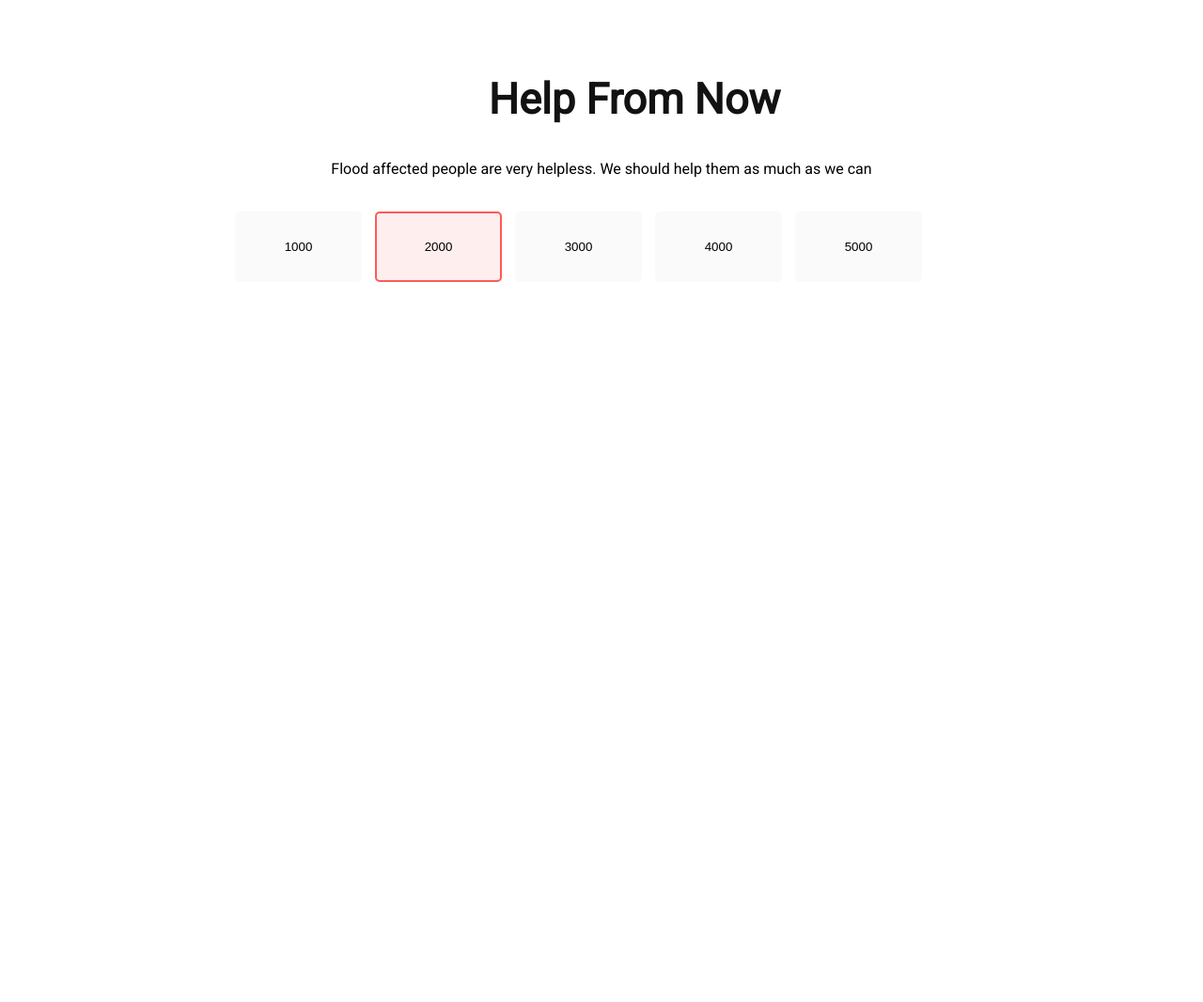
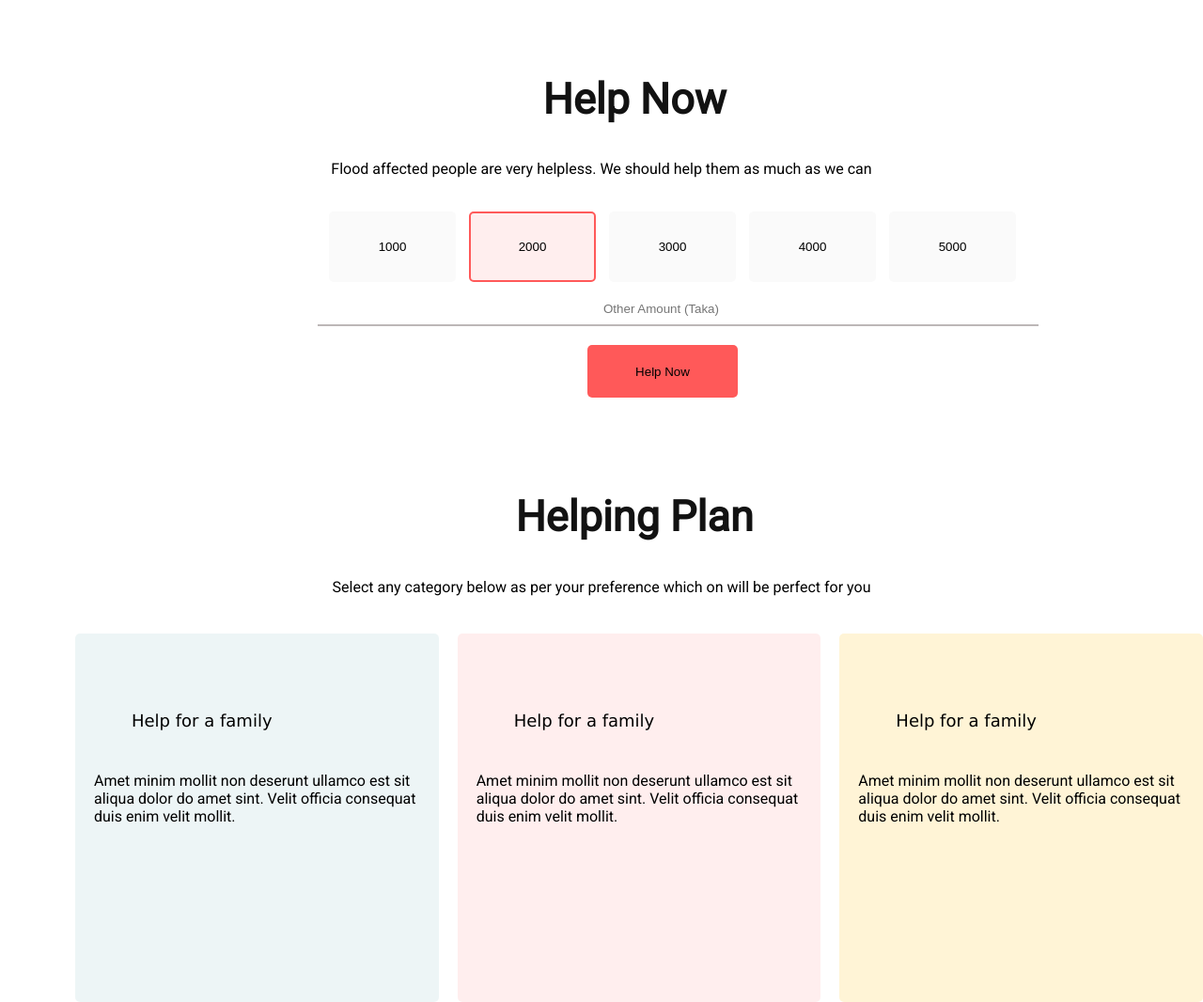
Before and after one commit to git-sohel/frist-assignment, a plain HTML site: page index.html in a window 1280 px wide. Shown: the part 692-1758 px from the top of the page at 94% size. Before the commit the page ends 992 px from the top, so only its background shows below. Drawn offline with Linux system fonts and the light colour scheme; a web font is replaced by a local one.

Commit message:
added help category

```diff
--- a/index.html
+++ b/index.html
@@ -29,13 +29,55 @@
     </section>
 
     <section class="count-area">
-        <h2 class="help-count-area">Help From Now</h2>
+        <h2 class="help-area">Help Now</h2>
         <p> Flood affected people are very helpless. We should help them as much as we can</p>
         <button class="quantity" id="frist">1000</button>
         <button class="quantity" id="second">2000</button>
         <button class="quantity">3000</button>
         <button class="quantity">4000</button>
         <button class="quantity">5000</button>
+        <div>
+            <input type="text" placeholder="Other Amount (Taka)">
+            <hr class="line">
+        </div>
+        <button class="help-btn">Help Now</button>
+
+
+    </section>
+    <section class="helping-plan">
+        <h2 class="help-area">Helping Plan</h2>
+        <p> Select any category below as per your preference which on will be perfect for you</p>
+
+        <div class="catagory">
+
+            <div class="frist-category">
+                <img src="" alt="">
+                <h4> Help for a family</h4>
+                <p class="category-text">Amet minim mollit non deserunt
+                    ullamco est sit aliqua dolor do amet
+                    sint. Velit officia consequat duis enim
+                    velit mollit.</p>
+            </div>
+            <div class="second-category">
+                <img src="" alt="">
+                <h4> Help for a family</h4>
+                <p class="category-text">Amet minim mollit non deserunt
+                    ullamco est sit aliqua dolor do amet
+                    sint. Velit officia consequat duis enim
+                    velit mollit.</p>
+
+            </div>
+            <div class="third-category">
+                <img src="" alt="">
+                <h4> Help for a family</h4>
+                <p class="category-text">Amet minim mollit non deserunt
+                    ullamco est sit aliqua dolor do amet
+                    sint. Velit officia consequat duis enim
+                    velit mollit.</p>
+
+            </div>
+        </div>
+
 
 
     </section>
--- a/style.css
+++ b/style.css
@@ -41,7 +41,7 @@ body {
 #btn {
     /* color: rgb(255, 255, 255); */
     background-color: #FF5959;
-    margin-left: 600px;
+    margin-left: 625px;
     margin-bottom: 50px;
     border: none;
     border-radius: 5px;
@@ -58,7 +58,7 @@ p {
     font-style: normal;
 }
 
-.help-count-area {
+.help-area {
     font-family: 'Roboto', sans-serif;
     margin-left: 70px;
     margin-top: 100px;
@@ -83,10 +83,84 @@ p {
 }
 
 #frist {
-    margin-left: 250px;
+    margin-left: 350px;
 }
 
 #second {
     background: #FFEEEE;
     border: 2px solid #FF5959;
 }
+
+input {
+    border: none;
+    margin-left: 640px;
+    margin-top: 20px;
+}
+
+.line {
+    position: absolute;
+    width: 765px;
+    height: 0px;
+    left: 338px;
+    border: 1px solid #bcb7b7;
+}
+
+.help-btn {
+    padding: 16px 12px;
+    width: 160px;
+    height: 56px;
+    margin-left: 625px;
+    margin-top: 30px;
+    background: #FF5959;
+    border-radius: 5px;
+    border: none;
+}
+
+.helping-plan {}
+
+.catagory {
+    display: flex;
+    margin-top: 40px;
+}
+
+.frist-category {
+    display: block;
+    width: 360px;
+    height: 352px;
+    margin-left: 80px;
+    background: rgba(79, 157, 166, 0.1);
+    border-radius: 5px;
+    padding: 20px;
+}
+
+.second-category {
+    display: block;
+    width: 360px;
+    height: 352px;
+    margin-left: 20px;
+    background: rgba(255, 89, 89, 0.1);
+    border-radius: 5px;
+    padding: 20px;
+}
+
+.third-category {
+    display: block;
+    width: 360px;
+    height: 352px;
+    margin-left: 20px;
+    background: #FFF4D6;
+    border-radius: 5px;
+    padding: 20px;
+}
+
+h4 {
+    font-family: 'Lucida Sans', 'Lucida Sans Regular', 'Lucida Grande', 'Lucida Sans Unicode', Geneva, Verdana, sans-serif;
+    font-weight: 200;
+    margin-left: 20px;
+    font-size: large;
+    padding: 20px;
+}
+
+.category-text {
+    text-align: left;
+}
```
